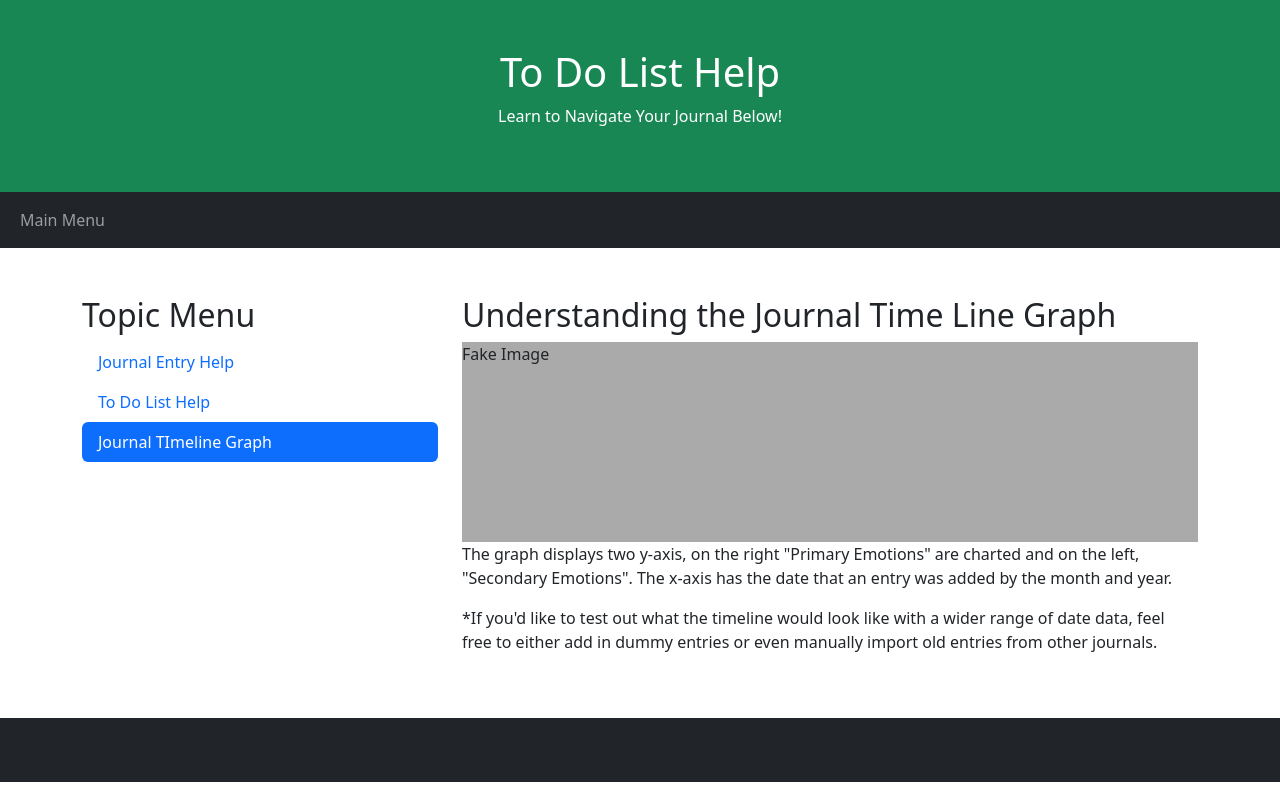
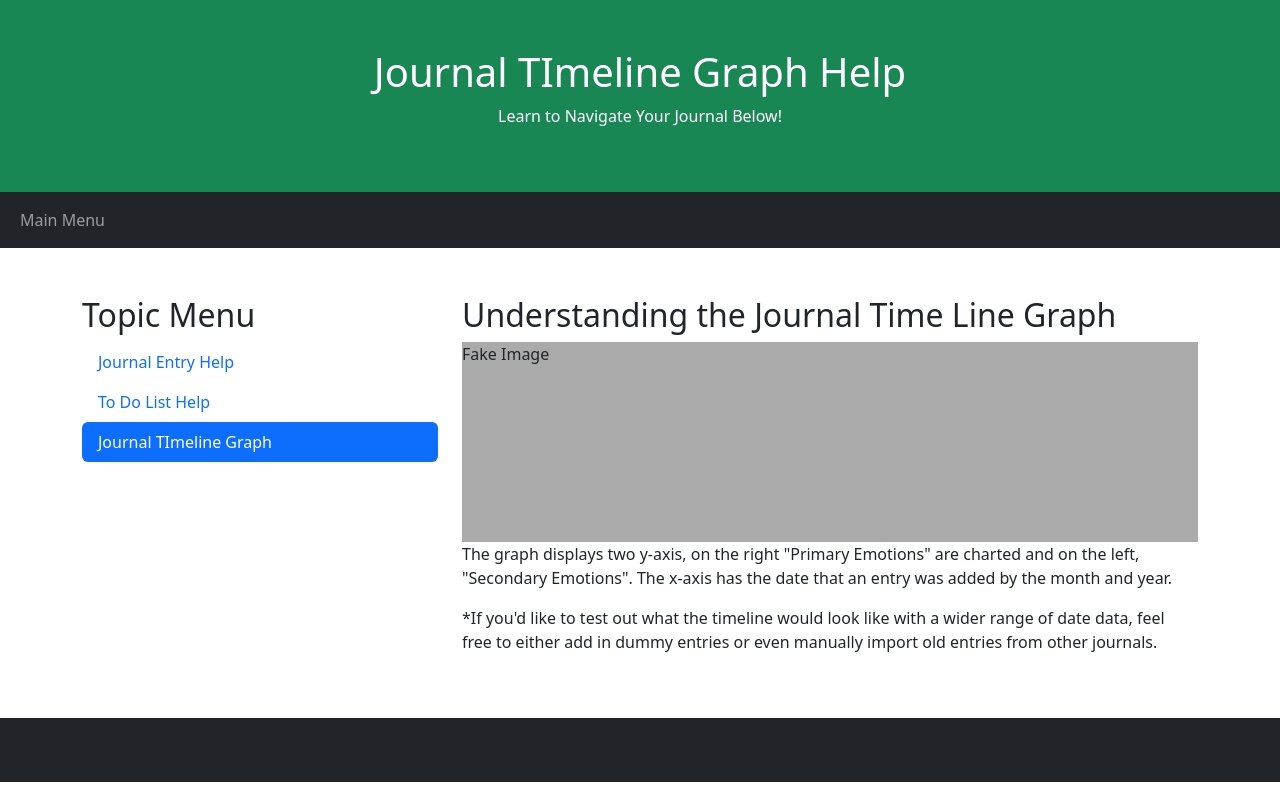
Before and after one commit to play4TK/Timeline-Graph-Help, a plain HTML site: page index.html in a window 1280 px wide. Drawn offline with nearby package versions, Linux system fonts and the light colour scheme.

Commit message:
Update index.html

```diff
--- a/index.html
+++ b/index.html
@@ -16,7 +16,7 @@
 <body>
 
 <div class="p-5 bg-success text-white text-center">
-  <h1>To Do List Help</h1>
+  <h1>Journal TImeline Graph Help</h1>
   <p>Learn to Navigate Your Journal Below!</p>
 </div>
 
```
